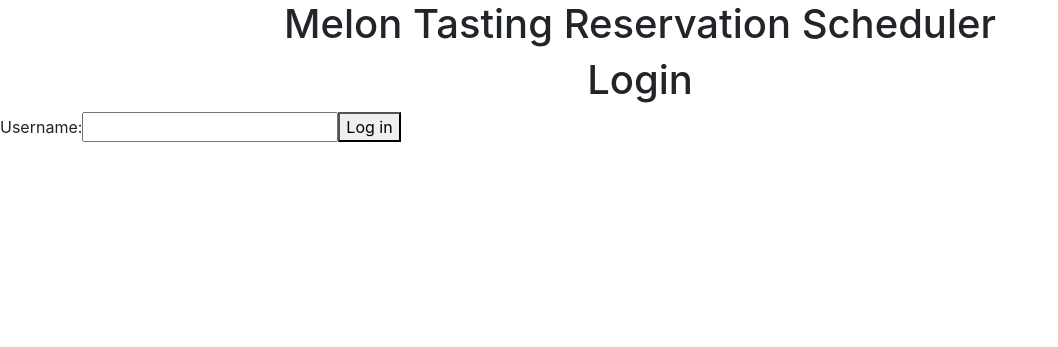
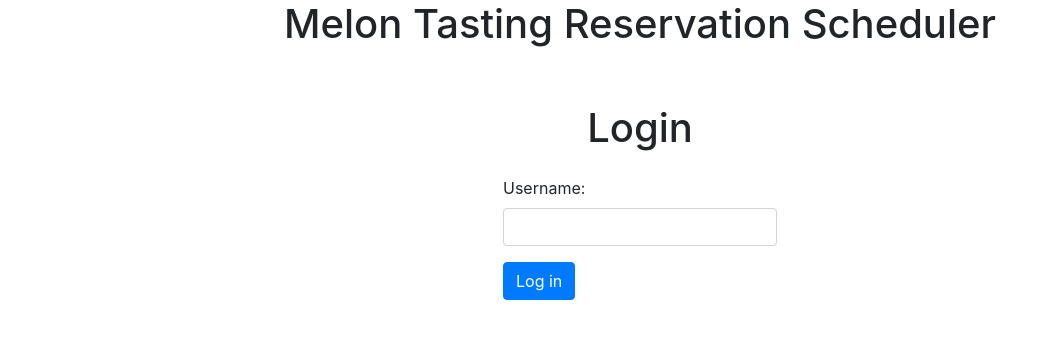
Before and after one commit to ChelseaLofton/take-home, a Flask app: page /login_page in a window 1280 px wide. Shown: the top 347 px of the page, without its empty margins (0-1058 px from the left). Run offline with Flask 2, Linux system fonts and the light colour scheme; some libraries are stand-ins or nearby versions.

Commit message:
login styld

```diff
--- a/static/jsx/login.jsx
+++ b/static/jsx/login.jsx
@@ -21,15 +21,25 @@ function Login() {
 
 
     return (
-        <div>
-            <h1>Login</h1>
-            <form action="/api/login" method="POST">
-                <label>
-                    Username:
-                    <input type="text" name="username" value={username} onChange={(e) => setUsername(e.target.value)} />
-                </label>
-                <button type="submit">Log in</button>
-            </form>
+        <div className="d-flex justify-content-center align-items-center h-100">
+            <div className="bg-white p-5 rounded">
+                <h1 className="text-center mb-4">Login</h1>
+                <form action="/api/login" method="POST">
+                    <div className="form-group">
+                        <label>Username:</label>
+                        <input
+                            type="text"
+                            name="username"
+                            className="form-control"
+                            value={username}
+                            onChange={(e) => setUsername(e.target.value)}
+                        />
+                    </div>
+                    <button type="submit" className="btn btn-primary">
+                        Log in
+                    </button>
+                </form>
+            </div>
         </div>
     );
 }
```
Also changed, not shown: templates/base.html (line endings or trailing spaces).
